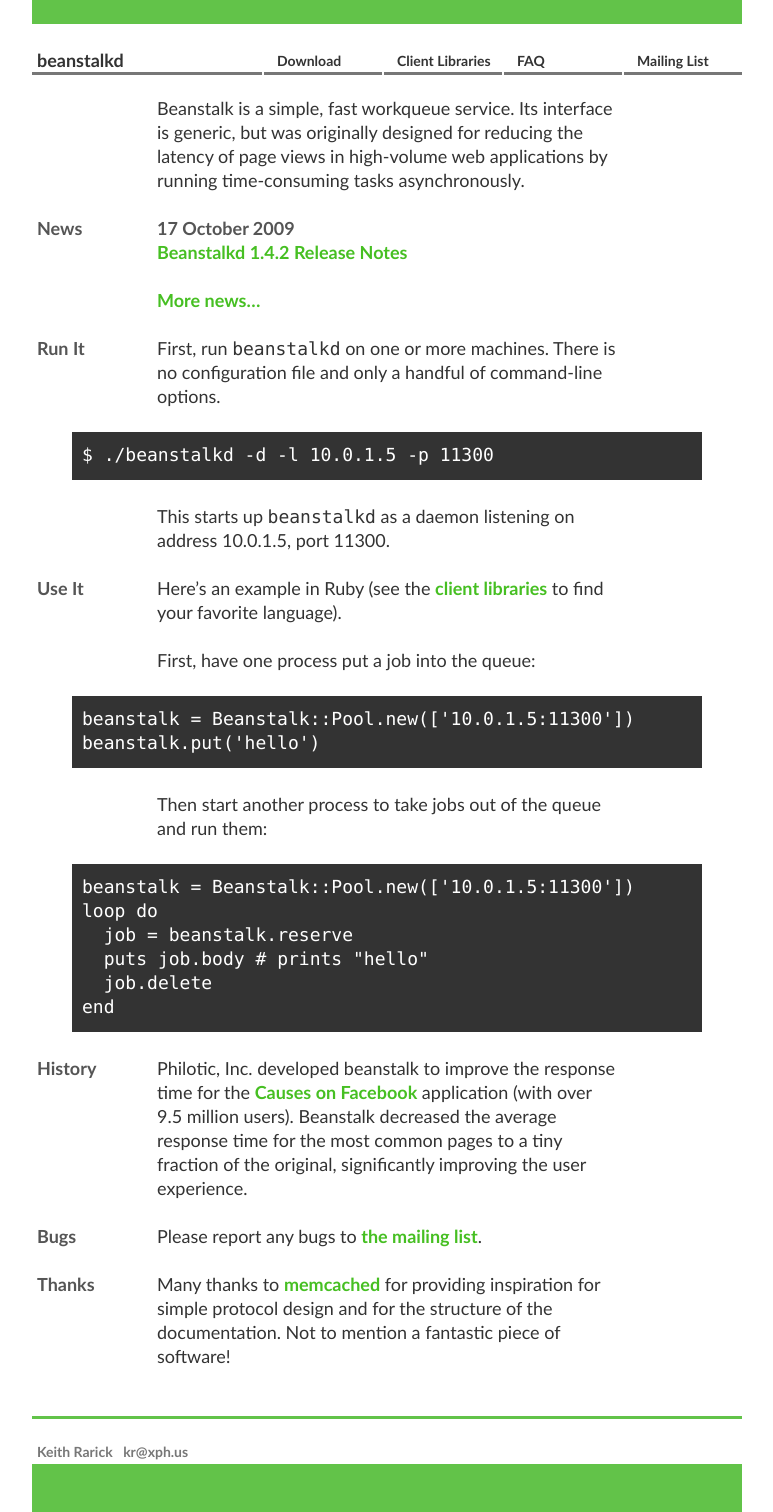
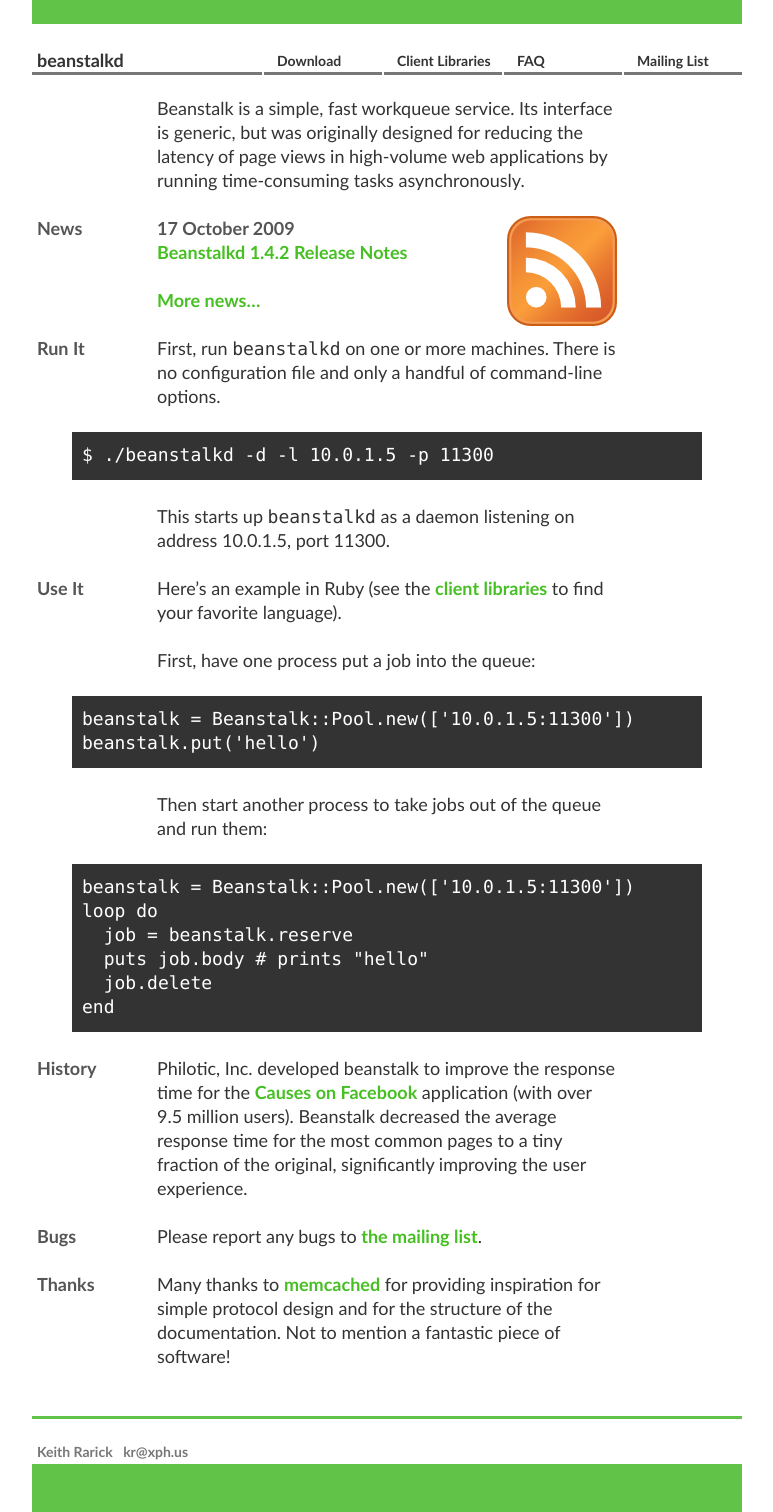
Before and after one commit to beanstalkd/beanstalkd, a Jekyll site: the page built from index.md, in a window 1280 px wide. Shown: the whole page, without its empty margins (253-1026 px from the left). Built offline with Jekyll 4.4.1, drawn with Linux system fonts in a browser that asks for light colours; comment, search, counter and statistics services are not loaded.

Commit message:
Add a prominent feed link.

```diff
--- a/css/base.css
+++ b/css/base.css
@@ -233,3 +233,7 @@
   padding: 0;
   margin: 0 125px;
 }
+
+#feed {
+  float: right;
+}
--- a/index.md
+++ b/index.md
@@ -8,6 +8,9 @@
 web applications by running time-consuming tasks asynchronously.
 
 ## News
+
+<a id='feed' href='http://feeds.feedburner.com/beanstalkd'><img
+  src='/img/feed-icon.png' alt='Subscribe' /></a>
 
 {% for post in site.posts limit:1 %}
 
```
Also changed, not shown: news.md (+3 -0 lines), img/feed-icon.png (added).
